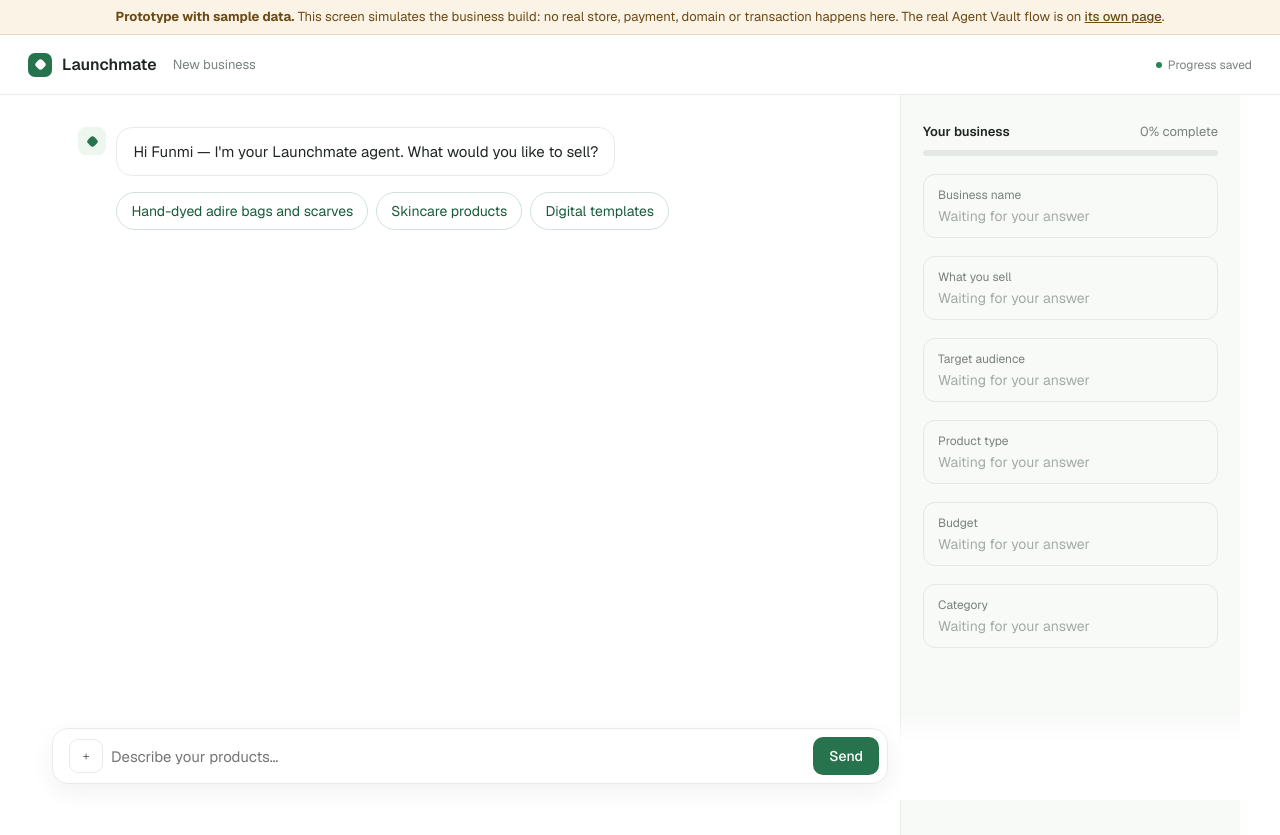
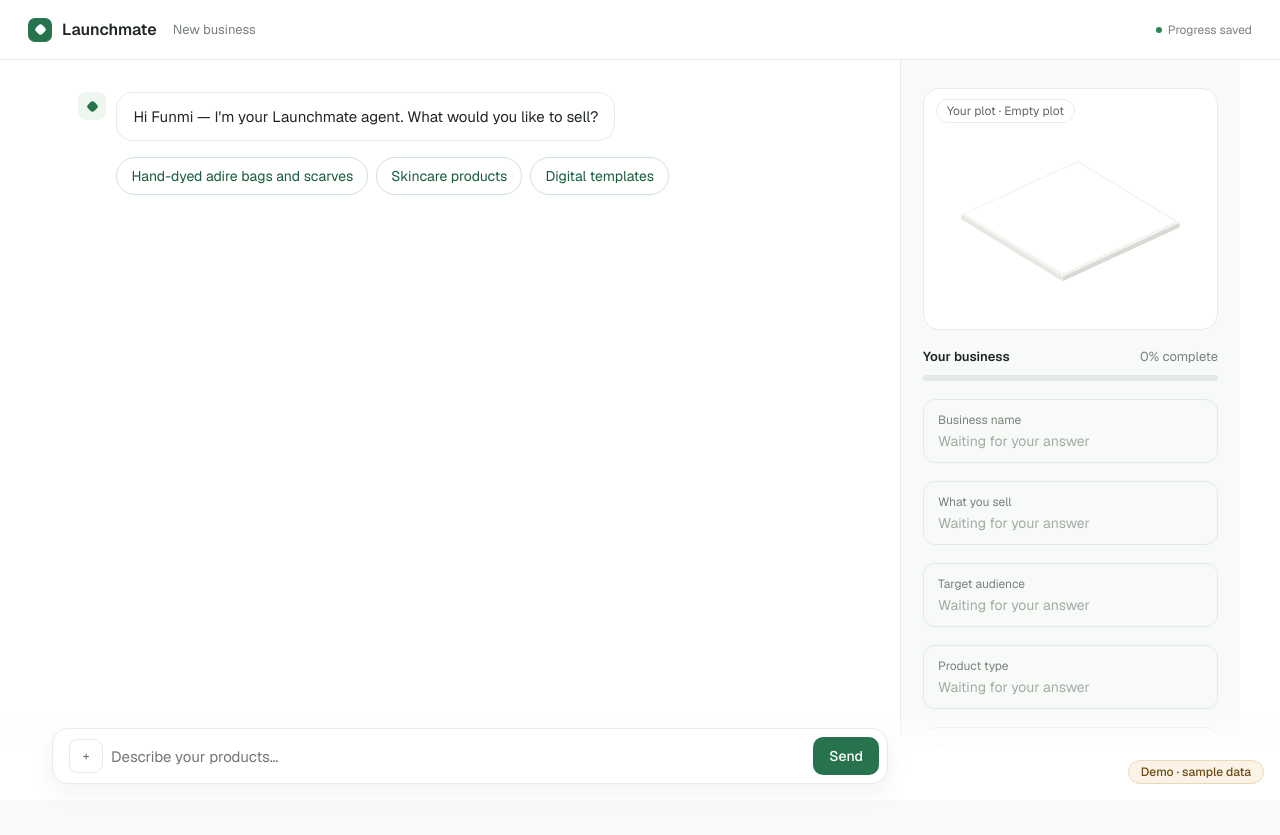
Before and after one commit to nofazechris/LaunchMate, a Next.js app: page /onboarding in a window 1280 px wide. After the commit the page ends 800 px from the top, so only its background shows below. Built offline with nearby package versions, Linux system fonts and the light colour scheme.

Commit message:
Add favicon, 3D plot on onboarding, and a quieter demo-data pill

```diff
--- a/components/PrototypeBanner.tsx
+++ b/components/PrototypeBanner.tsx
@@ -1,20 +1,23 @@
 "use client";
 
-import Link from "next/link";
 import { usePathname } from "next/navigation";
 import { css } from "@/lib/css";
 
 /**
- * The onboarding, build and dashboard screens are a design prototype running on sample data.
- * Nothing on them is a real transaction, registration or purchase. Say so, on every one of them.
+ * The onboarding, build and dashboard screens still run on sample data: nothing on them is a real
+ * transaction, registration or purchase. We say so, but quietly: a small pill that never covers
+ * the layout. It goes away screen by screen as each one is backed by real data.
  */
 export default function PrototypeBanner() {
   const path = usePathname();
   if (path.startsWith("/agent-vault")) return null; // the one real, live screen
   return (
-    <div role="note" style={css("background:#FBF3E6;color:#6B4A14;border-bottom:1px solid #EAD9BC;padding:8px 16px;font-size:13px;line-height:1.4;text-align:center")}>
-      <b>Prototype with sample data.</b> This screen simulates the business build: no real store, payment, domain or transaction happens here.{" "}
-      The real Agent Vault flow is on <Link href="/agent-vault" style={css("color:#6B4A14;text-decoration:underline;font-weight:500")}>its own page</Link>.
+    <div
+      role="note"
+      title="This screen runs on sample data. No real store, payment, domain or transaction happens here. The live Agent Vault flow is at /agent-vault."
+      style={css("position:fixed;right:16px;bottom:16px;z-index:50;background:#FBF3E6;color:#6B4A14;border:1px solid #EAD9BC;border-radius:999px;padding:3px 12px;font-size:12px;font-weight:500;white-space:nowrap;pointer-events:auto;cursor:help")}
+    >
+      Demo · sample data
     </div>
   );
 }
--- a/components/screens/OnboardingScreen.tsx
+++ b/components/screens/OnboardingScreen.tsx
@@ -1,8 +1,9 @@
 "use client";
 
-import { useEffect, useRef } from "react";
+import { useEffect, useMemo, useRef } from "react";
 import { css } from "@/lib/css";
-import { CTX, PRODUCTS, QS } from "@/lib/data";
+import { boxes, CTX, PRODUCTS, QS } from "@/lib/data";
+import { IsoBoxes, IsoScene } from "@/components/Iso";
 import { LogoMark } from "@/components/Logo";
 import { useLaunchmate } from "@/components/LaunchmateProvider";
 
@@ -21,6 +22,11 @@ export default function OnboardingScreen() {
   const showBlueprint = !asking && !typing;
   const filled = CTX.filter(([k]) => a[k]).length;
   const pct = Math.round((filled / CTX.length) * 100);
+  // The plot grows with what has actually been answered: nothing -> idea -> identity -> storefront draft.
+  // (It is a picture of the plan, not a built store.)
+  const stage = !filled ? 0 : filled < 3 ? 1 : filled < CTX.length || !showBlueprint ? 2 : 3;
+  const scene = useMemo(() => boxes(stage, null), [stage]);
+  const stageLabel = ["Empty plot", "Idea", "Identity", "Storefront draft"][stage];
 
   const blueprint: [string, string][] = [
     ["Business name", a.name || "Adire & Co."], ["Category", a.cat || "Fashion & apparel"],
@@ -101,6 +107,12 @@ export default function OnboardingScreen() {
         </div>
 
         <aside style={css("border-left:1px solid #E8ECE8;background:#F8FAF8;padding:28px 22px;display:flex;flex-direction:column;gap:18px;position:sticky;top:60px;height:calc(100vh - 60px);overflow-y:auto")}>
+          <div aria-hidden style={css("position:relative;flex-shrink:0;aspect-ratio:1/0.82;background:#FFFFFF;border:1px solid #E8ECE8;border-radius:16px;overflow:hidden;container-type:size")}>
+            <IsoScene size={62} offset={8} transform="rotateX(58deg) rotateZ(45deg)" sway={14}>
+              <IsoBoxes boxes={scene} variant="build" />
+            </IsoScene>
+            <span style={css("position:absolute;left:12px;top:10px;font-size:12px;color:#5E6862;background:#FFFFFF;padding:3px 10px;border-radius:999px;border:1px solid #E8ECE8;white-space:nowrap")}>Your plot · {stageLabel}</span>
+          </div>
           <div style={css("display:flex;flex-direction:column;gap:10px")}>
             <div style={css("display:flex;justify-content:space-between;font-size:13px")}><span style={css("font-weight:600")}>Your business</span><span style={css("color:#78817B")}>{pct}% complete</span></div>
             <div style={css("height:6px;border-radius:999px;background:#E4E9E5;overflow:hidden")}>
```
Also changed, not shown: app/icon.svg (added).
